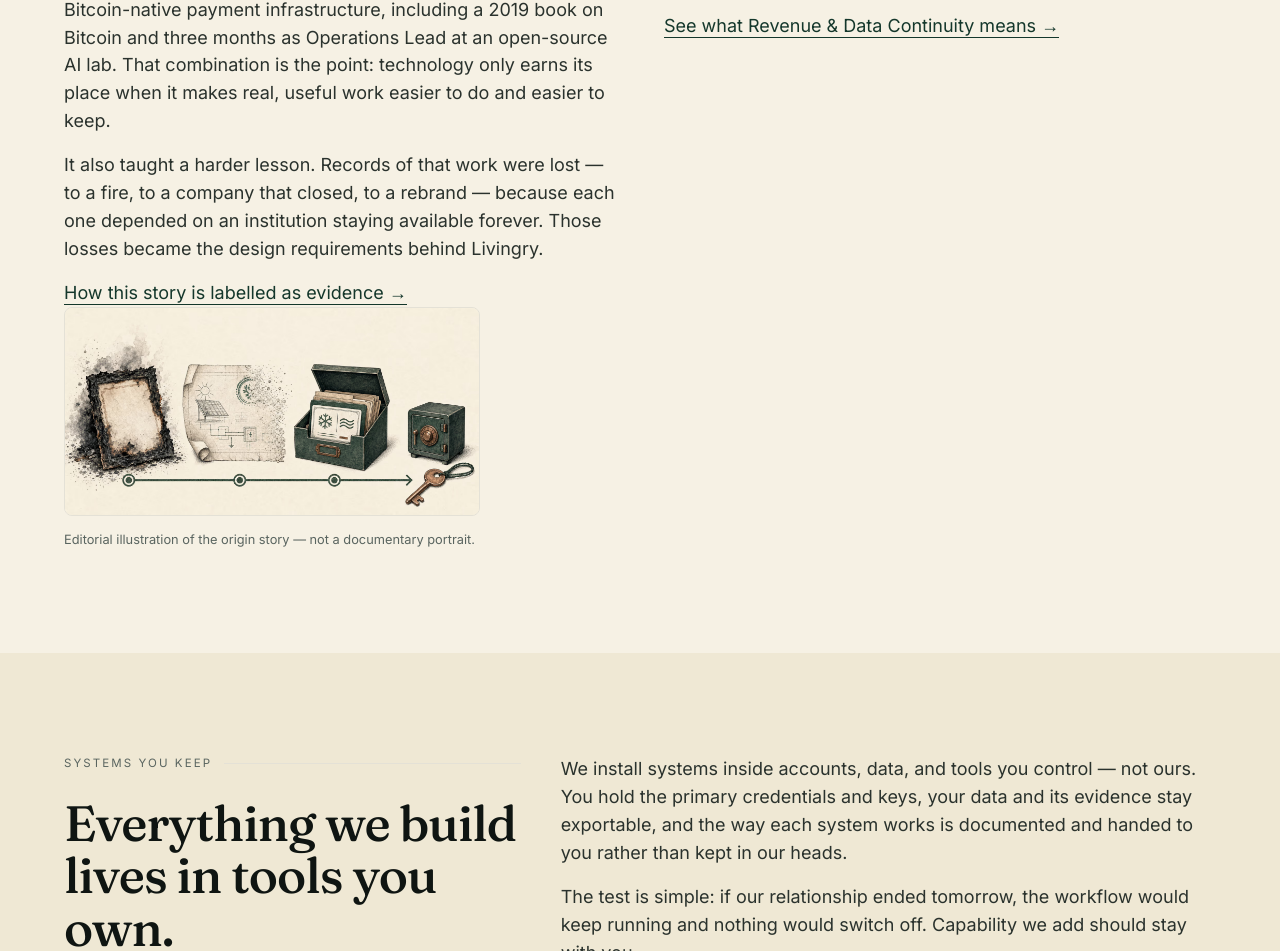
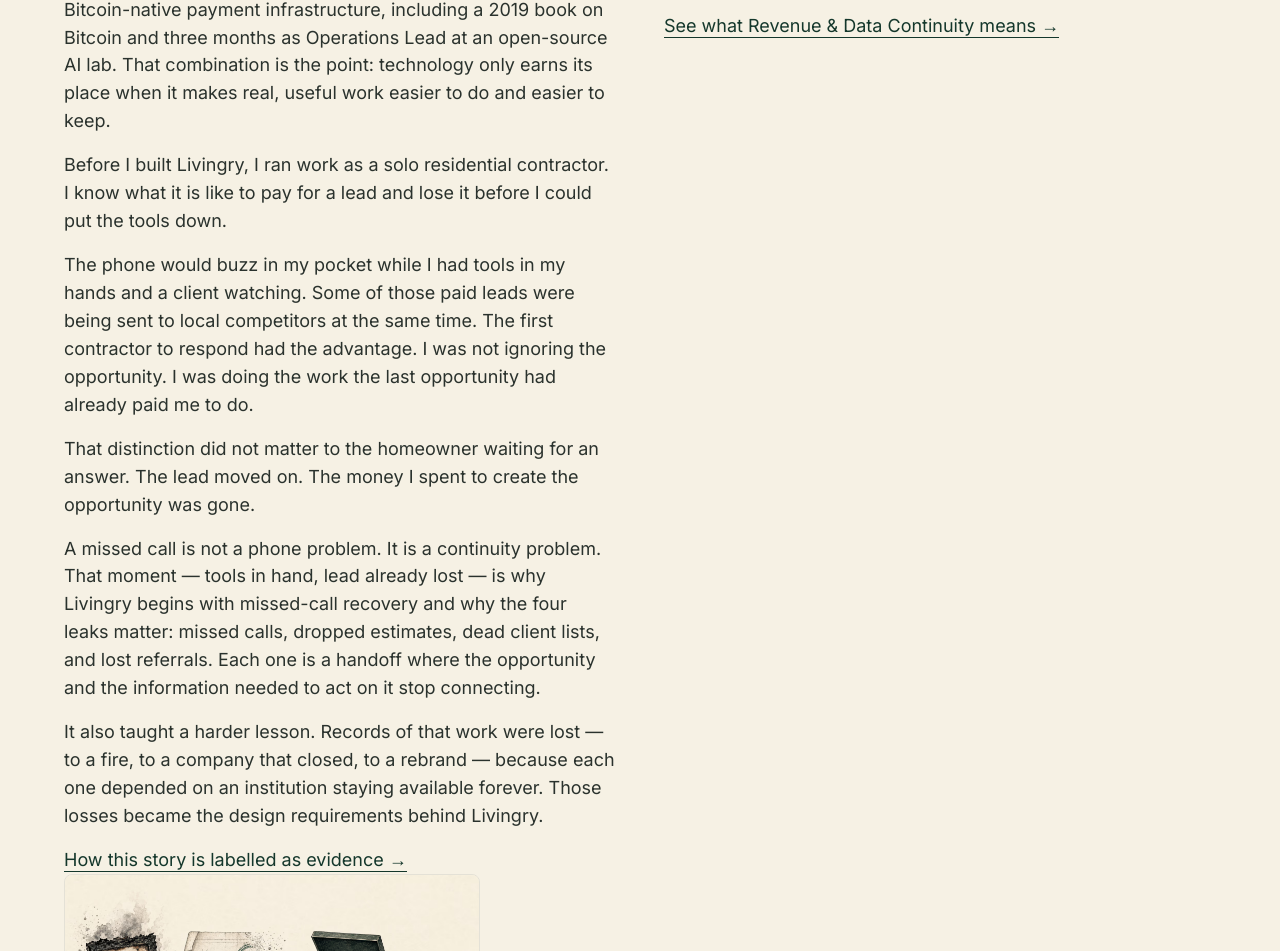
Before and after one commit to OV1-Kenobi/livingry-services, a Next.js app: page /about in a window 1280 px wide. Shown: the part 1266-2217 px from the top of the page. Built offline with nearby package versions, Linux system fonts and the light colour scheme.

Commit message:
feat(story): WP3 Change 6 — Story 1 field scene deployed to homepage 'Who does the work' and About 'Where this comes from' (PLAN-2026-09-02-LSRU-01; approved copy 04; hero, 30% confession label, positioning line untouched)

```diff
--- a/src/app/about/page.tsx
+++ b/src/app/about/page.tsx
@@ -44,6 +44,18 @@
             <h2 className="serif">Grounded in field work, not slideware.</h2>
             <p className="mt-5" style={{ color: "var(--ink-2)" }}>
               The founder came up through hands-on trades and field work — a Permaculture Design Certificate with Scott Pittman, organizing the first Permaculture Design Course at the Kerrville Folk Festival ranch, Texas HVAC certification training in 2012, PV solar design-and-install training in 2018, and years as a solo residential contractor — before years of building AI agents and Bitcoin-native payment infrastructure, including a 2019 book on Bitcoin and three months as Operations Lead at an open-source AI lab. That combination is the point: technology only earns its place when it makes real, useful work easier to do and easier to keep.
+            </p>
+            <p className="mt-5" style={{ color: "var(--ink-2)" }}>
+              Before I built Livingry, I ran work as a solo residential contractor. I know what it is like to pay for a lead and lose it before I could put the tools down.
+            </p>
+            <p className="mt-5" style={{ color: "var(--ink-2)" }}>
+              The phone would buzz in my pocket while I had tools in my hands and a client watching. Some of those paid leads were being sent to local competitors at the same time. The first contractor to respond had the advantage. I was not ignoring the opportunity. I was doing the work the last opportunity had already paid me to do.
+            </p>
+            <p className="mt-5" style={{ color: "var(--ink-2)" }}>
+              That distinction did not matter to the homeowner waiting for an answer. The lead moved on. The money I spent to create the opportunity was gone.
+            </p>
+            <p className="mt-5" style={{ color: "var(--ink-2)" }}>
+              A missed call is not a phone problem. It is a continuity problem. That moment — tools in hand, lead already lost — is why Livingry begins with missed-call recovery and why the four leaks matter: missed calls, dropped estimates, dead client lists, and lost referrals. Each one is a handoff where the opportunity and the information needed to act on it stop connecting.
             </p>
             <p className="mt-5" style={{ color: "var(--ink-2)" }}>
               It also taught a harder lesson. Records of that work were lost — to a fire, to a company that closed, to a rebrand — because each one depended on an institution staying available forever. Those losses became the design requirements behind Livingry.
--- a/src/app/page.tsx
+++ b/src/app/page.tsx
@@ -314,7 +314,16 @@
                 Michael Ovsen ran work as a solo residential contractor and has hands-on trade
                 experience — HVAC, solar, and permaculture — before years of building AI agents and
                 Bitcoin-native payment infrastructure. He watches a shop through the eyes of the person
-                holding the invoice, not the dashboard. Livingry Services is his estimate that more than
+                holding the invoice, not the dashboard.
+              </p>
+              <p className="mt-4" style={{ color: "var(--ink-2)" }}>
+                Before I built Livingry, I ran work as a solo residential contractor. I know what it is like to pay for a lead and lose it before I could put the tools down. The phone would buzz in my pocket while I had tools in my hands and a client watching. Some of those paid leads were being sent to local competitors at the same time. The first contractor to respond had the advantage. I was not ignoring the opportunity. I was doing the work the last opportunity had already paid me to do.
+              </p>
+              <p className="mt-4" style={{ color: "var(--ink-2)" }}>
+                That is one reason Livingry begins with missed-call recovery.
+              </p>
+              <p className="mt-4" style={{ color: "var(--ink-2)" }}>
+                Livingry Services is his estimate that more than
                 30 percent of his own productive capacity went unrealized because the work and its
                 records never connected — a Founder Experience estimate, not audited revenue, a typical
                 result, or a client outcome.
```
